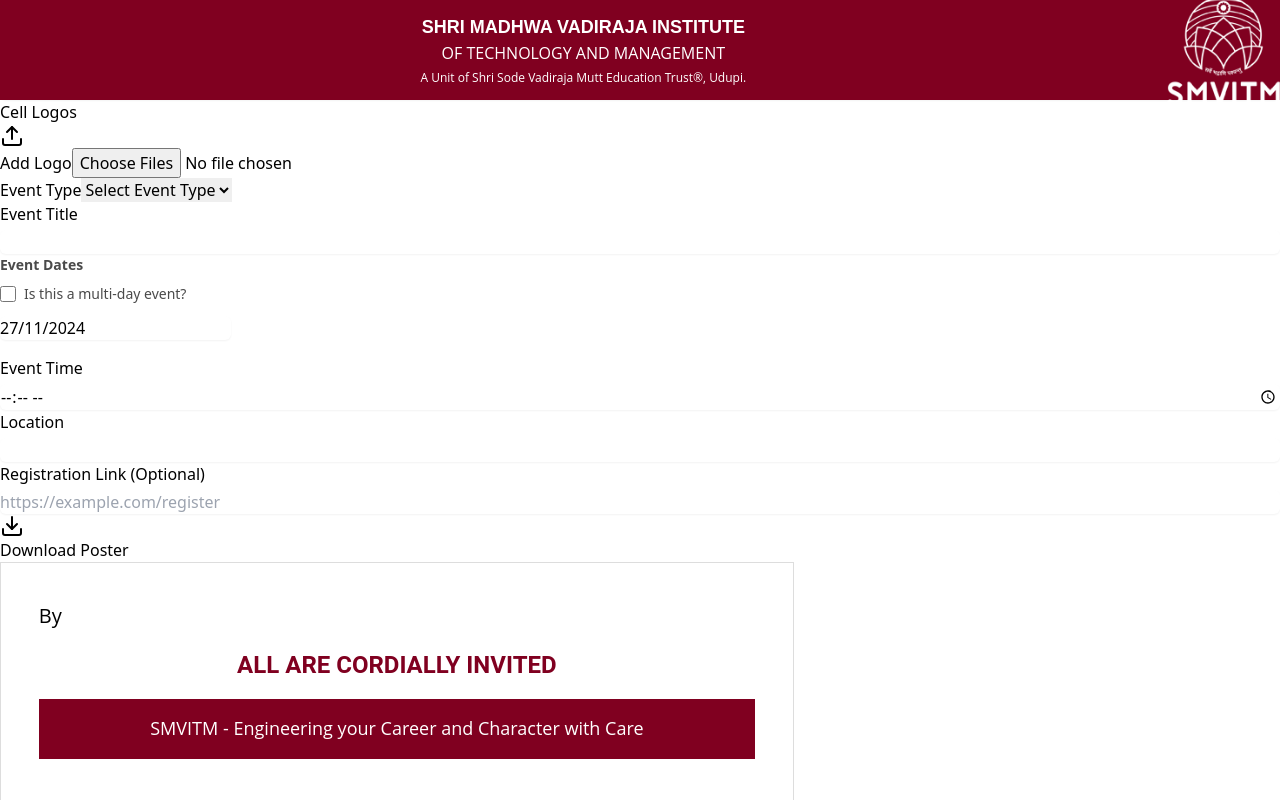
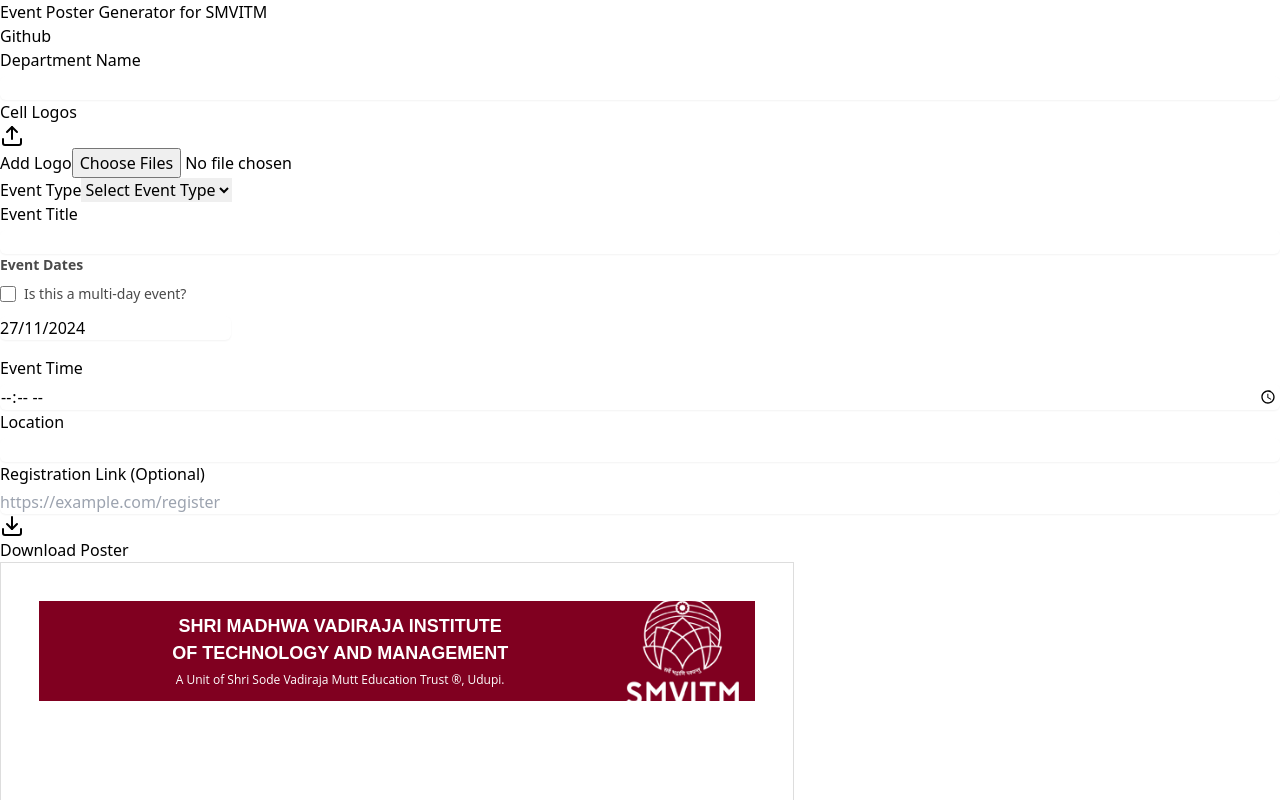
Before and after one commit to sumedhnvda/posterlab, a React (Vite) app: page / in a window 1280 px wide. Shown: the top 800 px of the page. Built offline with nearby package versions, Linux system fonts and the light colour scheme.

Commit message:
Update PosterPreview.jsx

```diff
--- a/src/components/PosterPreview.jsx
+++ b/src/components/PosterPreview.jsx
@@ -27,6 +27,7 @@ export default function PosterPreview({ data }) {
         background: '#fff',
         border: '1px solid #ddd',
         padding: '10mm',
+        overflow: 'hidden', // Ensures no content overflows the poster
       }}
       id="poster"
     >
@@ -34,15 +35,12 @@ export default function PosterPreview({ data }) {
       <div
         style={{
           backgroundColor: '#800020',
-    height: '100px', // Adjust height to accommodate the additional line
+          height: '100px',
           display: 'flex',
           alignItems: 'center',
           justifyContent: 'space-between',
           color: 'white',
-    width: '100%',
-    position: 'fixed',
-    top: 0,
-    left: 0,
+          padding: '0 16px',
         }}
       >
         <div style={{ textAlign: 'center', flex: 1 }}>
@@ -50,49 +48,52 @@ export default function PosterPreview({ data }) {
             style={{
               fontSize: '18px',
               fontWeight: 'bold',
+              margin: 0,
               fontFamily: "'Coveas', sans-serif",
-        margin: 0,
             }}
           >
             SHRI MADHWA VADIRAJA INSTITUTE
           </h1>
           <p
             style={{
-        fontSize: '16px',
-        fontFamily: "'Open Sans', sans-serif",
+              fontSize: '18px',
+              fontWeight: 'bold',
               margin: 0,
+              fontFamily: "'Coveas', sans-serif",
             }}
           >
             OF TECHNOLOGY AND MANAGEMENT
           </p>
           <p
             style={{
-        fontSize: '12px', // Smaller size for the additional line
+              fontSize: '12px',
+              margin: 0,
+              marginTop: '4px',
               fontFamily: "'Open Sans', sans-serif",
-        margin: 0,
-        marginTop: '4px', // Add slight spacing
             }}
           >
-      A Unit of Shri Sode Vadiraja Mutt Education Trust®, Udupi.
+            A Unit of Shri Sode Vadiraja Mutt Education Trust ®, Udupi.
           </p>
         </div>
         <img
           src="smvitm-college-logo.png"
           alt="SMVITM Logo"
-    style={{ width: '30mm', height: '30mm', objectFit: 'contain' }}
+          style={{
+            width: '30mm',
+            height: '30mm',
+            objectFit: 'contain',
+          }}
           loading="eager"
         />
       </div>
 
-
-      {/* Main Content */}
-      <div className="mt-8 px-8">
+      {/* Department Section */}
+      <div style={{ marginTop: '120px', textAlign: 'center' }}>
         {departmentName && (
           <h2
             style={{
               fontSize: '24px',
               fontWeight: 'bold',
-              textAlign: 'center',
               fontFamily: "'Coveas', sans-serif",
             }}
           >
@@ -104,7 +105,6 @@ export default function PosterPreview({ data }) {
             <h3
               style={{
                 fontSize: '20px',
-                textAlign: 'center',
                 marginTop: '16px',
                 fontFamily: "'Roboto', sans-serif",
               }}
@@ -116,7 +116,7 @@ export default function PosterPreview({ data }) {
                 display: 'flex',
                 justifyContent: 'center',
                 gap: '16px',
-                marginTop: '16px',
+                marginTop: '8px',
                 flexWrap: 'wrap',
               }}
             >
@@ -134,17 +134,17 @@ export default function PosterPreview({ data }) {
         )}
       </div>
 
-      {/* Event Details */}
-      <div className="mt-12 text-center px-8">
+      {/* Event Details Section */}
+      <div style={{ marginTop: '40px', textAlign: 'center', padding: '0 16px' }}>
         {eventType && (
-          <>
-            <h3 style={{ fontSize: '20px', fontFamily: "'Open Sans', sans-serif" }}>
+          <h3
+            style={{
+              fontSize: '20px',
+              fontFamily: "'Open Sans', sans-serif",
+            }}
+          >
             Organizing a {eventType}
           </h3>
-            <h3 style={{ fontSize: '20px', marginTop: '8px', fontFamily: "'Open Sans', sans-serif" }}>
-              on
-            </h3>
-          </>
         )}
         {eventTitle && (
           <h2
@@ -161,21 +161,21 @@ export default function PosterPreview({ data }) {
         )}
       </div>
 
-      {/* Speaker Details */}
-      <div className="mt-12 text-center px-8">
-        <h3 style={{ fontSize: '20px', marginBottom: '16px', fontFamily: "'Open Sans', sans-serif" }}>
-          By
-        </h3>
+      {/* Speaker Details Section */}
+      <div style={{ marginTop: '40px', textAlign: 'center', padding: '0 16px' }}>
+        {speakerName && (
+          <h3 style={{ fontSize: '20px', fontFamily: "'Open Sans', sans-serif" }}>By</h3>
+        )}
         {speakerPhoto && (
-          <div className="flex justify-center mb-4">
+          <div style={{ marginTop: '16px' }}>
             <img
               src={speakerPhoto}
               alt={speakerName || 'Speaker'}
               style={{
                 width: '100px',
                 height: '100px',
+                borderRadius: '50%',
                 objectFit: 'cover',
-                borderRadius: '50%',
                 boxShadow: '0px 4px 6px rgba(0, 0, 0, 0.1)',
               }}
               loading="eager"
@@ -187,6 +187,7 @@ export default function PosterPreview({ data }) {
             style={{
               fontSize: '28px',
               fontWeight: 'bold',
+              marginTop: '16px',
               fontFamily: "'Roboto', sans-serif",
             }}
           >
@@ -208,10 +209,18 @@ export default function PosterPreview({ data }) {
       </div>
 
       {/* Location and Dates */}
-<div className="mt-12 text-center px-8">
+      <div style={{ marginTop: '40px', textAlign: 'center', padding: '0 16px' }}>
         {location && (
-    <>
-      <p style={{ fontSize: '20px', fontFamily: "'Open Sans', sans-serif" }}>To be held in</p>
+          <p
+            style={{
+              fontSize: '20px',
+              fontFamily: "'Open Sans', sans-serif",
+            }}
+          >
+            To be held in
+          </p>
+        )}
+        {location && (
           <p
             style={{
               fontSize: '24px',
@@ -222,14 +231,19 @@ export default function PosterPreview({ data }) {
           >
             {location}
           </p>
-    </>
         )}
         {dates?.length > 0 && (
           <>
-      <p style={{ fontSize: '20px', marginTop: '16px', fontFamily: "'Open Sans', sans-serif" }}>
+            <p
+              style={{
+                fontSize: '20px',
+                marginTop: '16px',
+                fontFamily: "'Open Sans', sans-serif",
+              }}
+            >
               on
             </p>
-      <ul style={{ listStyle: 'none', padding: 0, margin: '16px 0' }}>
+            <ul style={{ listStyle: 'none', padding: 0, marginTop: '8px' }}>
               {dates.map((date, index) => (
                 <li
                   key={index}
@@ -238,9 +252,15 @@ export default function PosterPreview({ data }) {
                     fontFamily: "'Roboto', sans-serif",
                     marginTop: '4px',
                   }}
-          >
-            {new Date(date).toLocaleDateString()}
-            {index === dates.length - 1 && time && ` at ${time}`}
+                >{
+  new Date(date).toLocaleDateString()
+}
+{
+  index === dates.length - 1 &&
+  time &&
+  ` at ${new Date(time).toLocaleTimeString([], { hour: '2-digit', minute: '2-digit', hour12: true })}`
+}
+
                 </li>
               ))}
             </ul>
@@ -248,15 +268,13 @@ export default function PosterPreview({ data }) {
         )}
       </div>
 
-
       {/* Footer */}
-      <div className="absolute bottom-0 left-0 right-0">
+      <div style={{ marginTop: '40px', textAlign: 'center', position: 'relative' }}>
         <p
           style={{
             fontSize: '24px',
             fontWeight: 'bold',
             color: '#800020',
-            textAlign: 'center',
             marginBottom: '16px',
             fontFamily: "'Roboto', sans-serif",
           }}
@@ -296,6 +314,7 @@ export default function PosterPreview({ data }) {
             display: 'flex',
             alignItems: 'center',
             justifyContent: 'center',
+            marginTop: '40px',
           }}
         >
           <p
```
Lines whose indentation alone changed are shown as unchanged.
